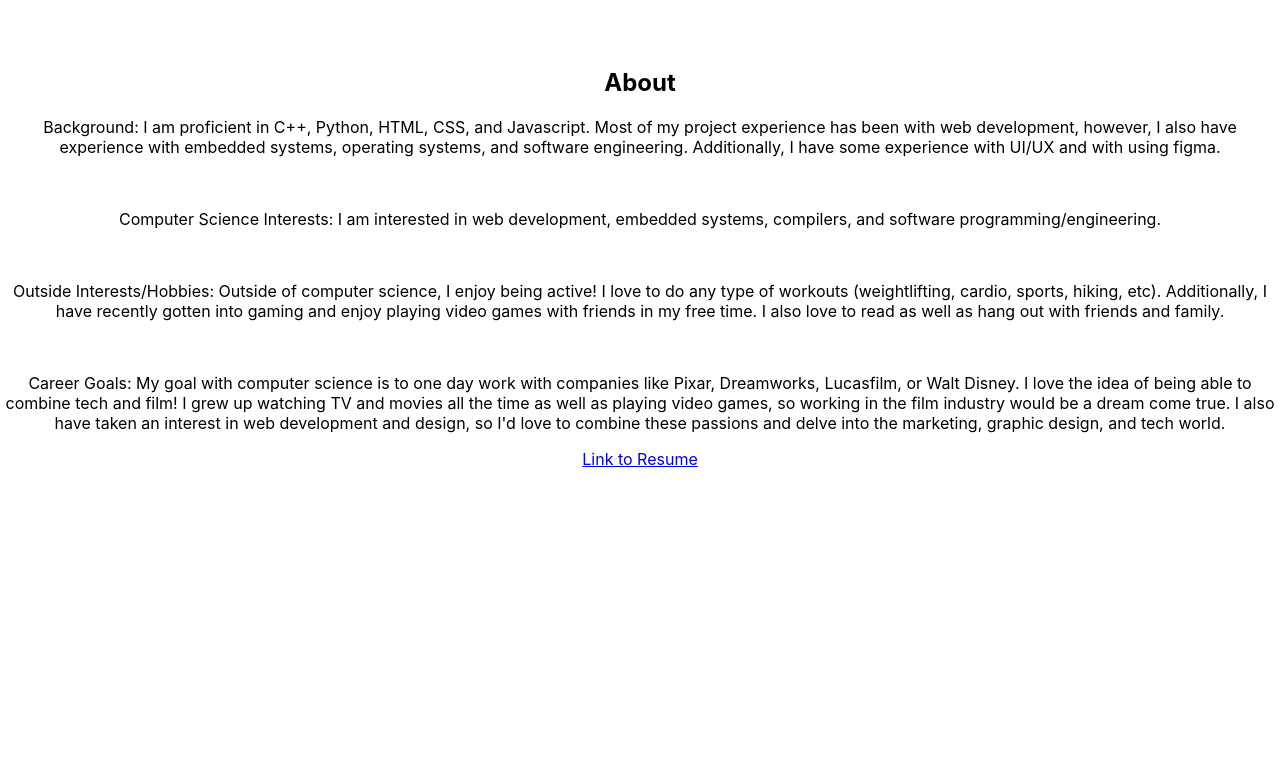
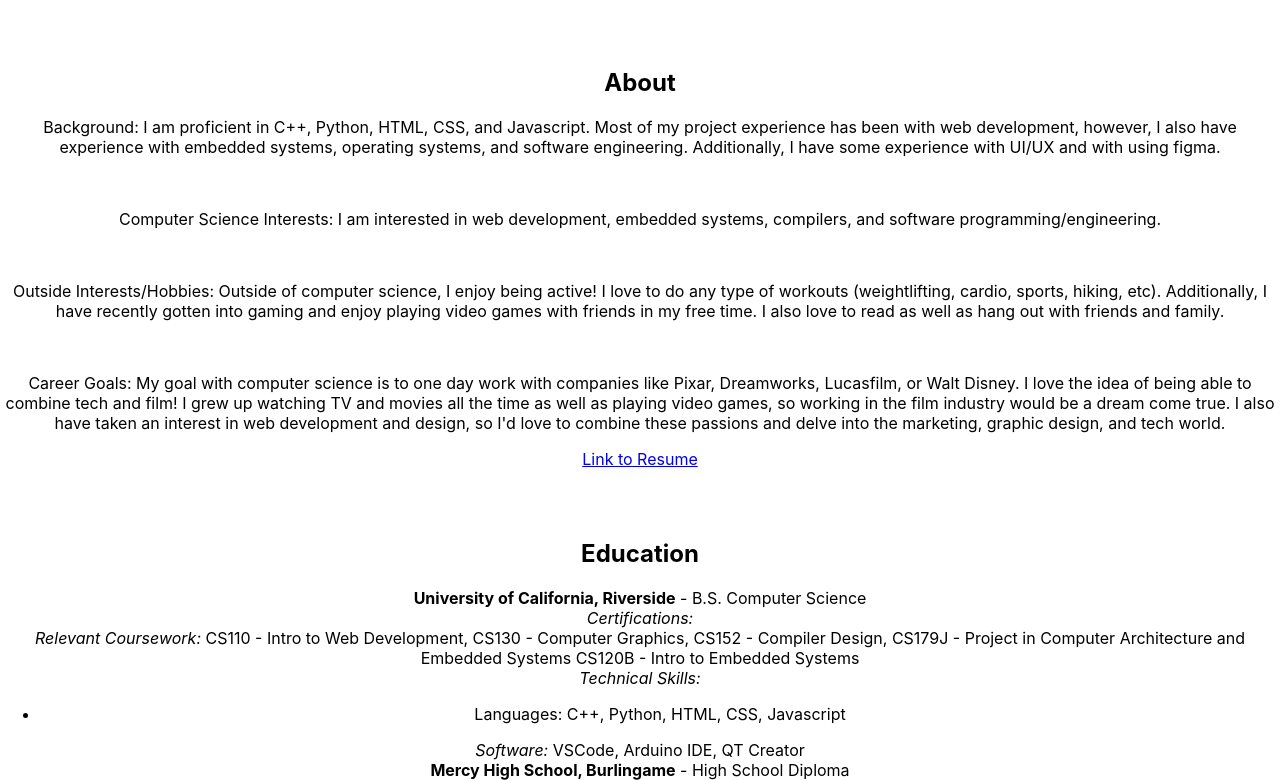
Before and after one commit to vwong031/valeriewong, a React (Create React App) app in the folder cs110-professional-web/: page / in a window 1280 px wide. Shown: the part 358-1138 px from the top of the page. Before the commit the page ends 827 px from the top, so only its background shows below. Built offline with nearby package versions, Linux system fonts and the light colour scheme.

Commit message:
education section, in progress - no styling

```diff
--- a/cs110-professional-web/src/App.js
+++ b/cs110-professional-web/src/App.js
@@ -3,6 +3,7 @@ import './App.css';
 import Nav from './components/Nav';
 import Home from './components/Home';
 import About from './components/About'
+import Education from './components/Education'
 
 function App() {
   return (
@@ -10,6 +11,7 @@ function App() {
       <Nav />
       <Home />
       <About />
+      <Education />
       {/* <header className="App-header">
         <img src={logo} className="App-logo" alt="logo" />
         <p>
--- /dev/null
+++ b/cs110-professional-web/src/components/Education.css
@@ -0,0 +1,3 @@
+.education-container {
+  margin-top: 70px;
+}
--- /dev/null
+++ b/cs110-professional-web/src/components/Education.js
@@ -0,0 +1,46 @@
+import './Education.css'
+
+function Education() {
+  return (
+    <div id="Education" class="education-container">
+      <h2 class="education-title">
+        Education
+      </h2>
+      <div class="education">
+        <div class="college">
+          <div class="school-and-major">
+            <strong>University of California, Riverside</strong> - B.S. Computer Science
+            <div class="certifications">
+              <i>Certifications: </i>
+            </div>
+            <div class="relevant-coursework">
+              <i>Relevant Coursework:</i> CS110 - Intro to Web Development,
+              CS130 - Computer Graphics,
+              CS152 - Compiler Design,
+              CS179J - Project in Computer Architecture and Embedded Systems
+              CS120B - Intro to Embedded Systems
+            </div>
+            <div class="technical-skills">
+              <i>Technical Skills: </i>
+              <ul>
+                <li>
+                  Languages: C++, Python, HTML, CSS, Javascript
+                </li>
+              </ul>
+            </div>
+            <div class="software">
+              <i>Software: </i>
+              VSCode, Arduino IDE, QT Creator
+            </div>
+          </div>
+        </div>
+        <div class="high-school">
+          <strong>Mercy High School, Burlingame</strong> - High School Diploma
+        </div>
+      </div>
+
+    </div>
+  );
+}
+
+export default Education;
--- a/cs110-professional-web/src/components/Nav.js
+++ b/cs110-professional-web/src/components/Nav.js
@@ -1,5 +1,5 @@
 import './Nav.css'
-import { useState } from 'react'
+// import { useState } from 'react'
 
 function Nav() {
   // const [scrollToSection, setScrollToSection] = useState(null);
```
